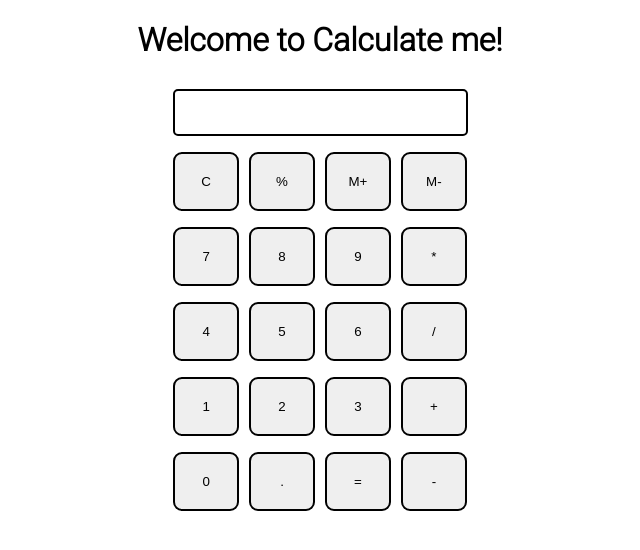
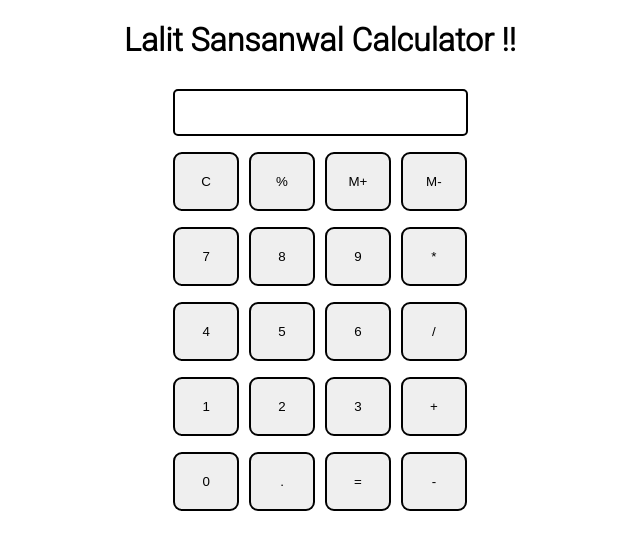
Before and after one commit to lalitSansanwal/Calculator, a plain HTML site: page index.html in a window 1280 px wide. Shown: the whole page, without its empty margins (328-968 px from the left). Drawn offline with Linux system fonts and the light colour scheme.

Commit message:
Update index.html

```diff
--- a/index.html
+++ b/index.html
@@ -10,7 +10,7 @@
 </head>
 
 <body>
-  <h1 class="text-center">Welcome to Calculate me!</h1>
+  <h1 class="text-center">Lalit Sansanwal Calculator !!</h1>
   <div class="container flex flex-col items-center mx-auto m-w-20">
     <div class="row">
       <input class="input" type="text"/>
```
